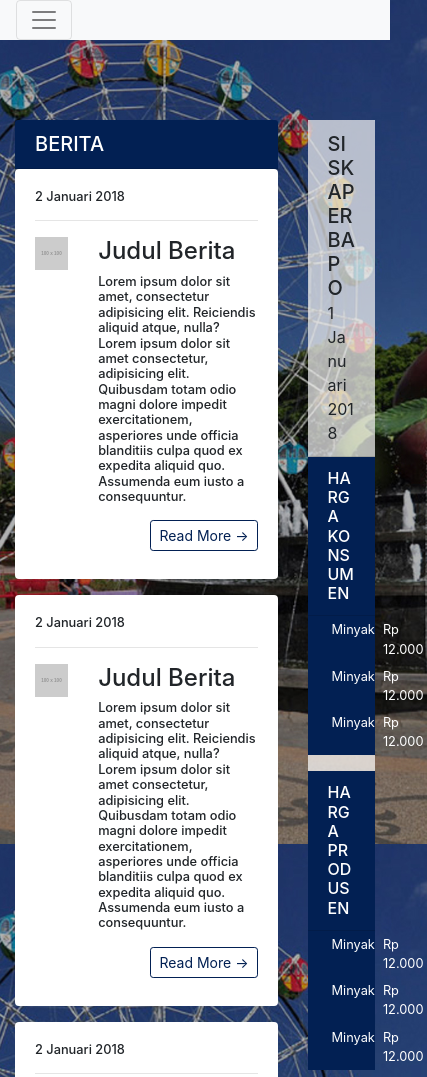
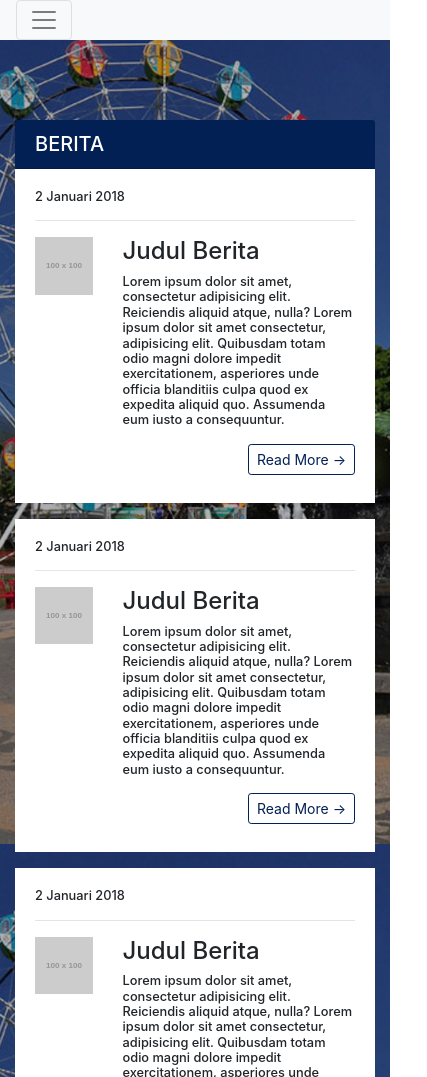
Before and after one commit to wildanjisung/mantap, a plain HTML site: page berita.html in a window 390 px wide. Shown: the top 1077 px of the page, 427 px wide, since content can reach past the window. Drawn offline with Linux system fonts and the light colour scheme; placeholder pictures from the web are drawn by us.

Commit message:
responsif titik

```diff
--- a/berita.html
+++ b/berita.html
@@ -201,11 +201,11 @@
 
       <div class="row">
         <!-- Berita -->
-        <div class="col-9">
+        <div class="col-lg-9 col-sm-12">
 
           <h5 class="card-header bg-blue">BERITA<h5>
 
-           <div class="card mb-3 bg-white">
+           <div class="card mb-3 bg-white rounded-0">
             <div class="card-body">
               <div class="card-title lead-2">2 Januari 2018</div>
               <hr>
@@ -223,7 +223,7 @@
             </div>
           </div>
 
-         <div class="card mb-3 bg-white">
+         <div class="card mb-3 bg-white rounded-0">
             <div class="card-body">
               <div class="card-title lead-2">2 Januari 2018</div>
               <hr>
@@ -241,7 +241,7 @@
             </div>
           </div>
 
-		  <div class="card mb-3 bg-white">
+		  <div class="card mb-3 bg-white rounded-0">
             <div class="card-body">
               <div class="card-title lead-2">2 Januari 2018</div>
               <hr>
@@ -261,9 +261,9 @@
 
         </div>
 
-         <div class="col-3">
+         <div class="col-lg-3 col-sm-12">
         <!-- Siskaperbapo -->
-          <div class="card mb-3 rounded-0">
+          <div class="card mb-3 rounded-0 ">
             <h5 class="card-header">SISKAPERBAPO<br> <small>1 Januari 2018</small></h5>
             <h6 class="card-header bg-blue">HARGA KONSUMEN</h6>
             <div class="card-body bg-blue mb-3 pt-0 pb-0">
```
Also changed, not shown: desadankelurahan.html (+6 -5 lines), infopublik.html (+5 -4 lines), pelayanankependudukan2.html (+4 -3 lines), pelayananpublik.html (+2 -2 lines), profil.html (+5 -6 lines), unitpelaksanateknis.html (+5 -4 lines).
